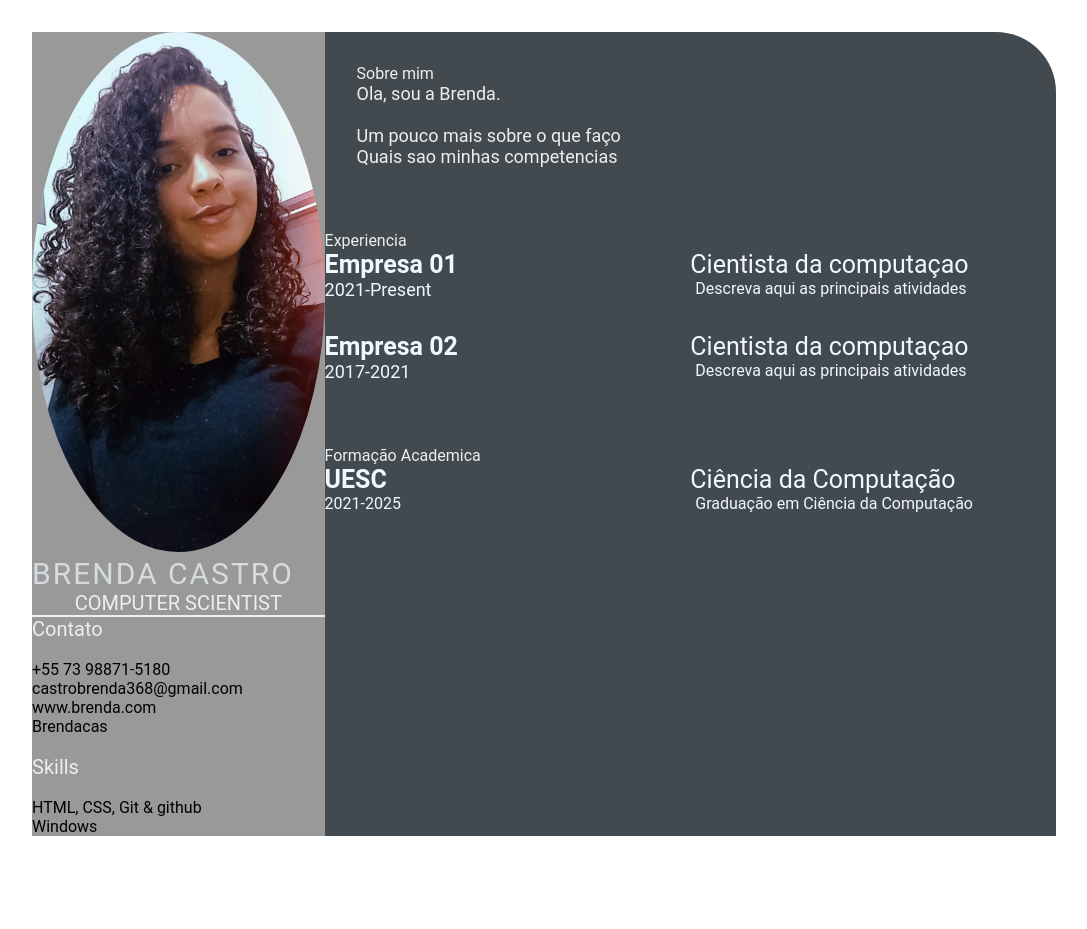
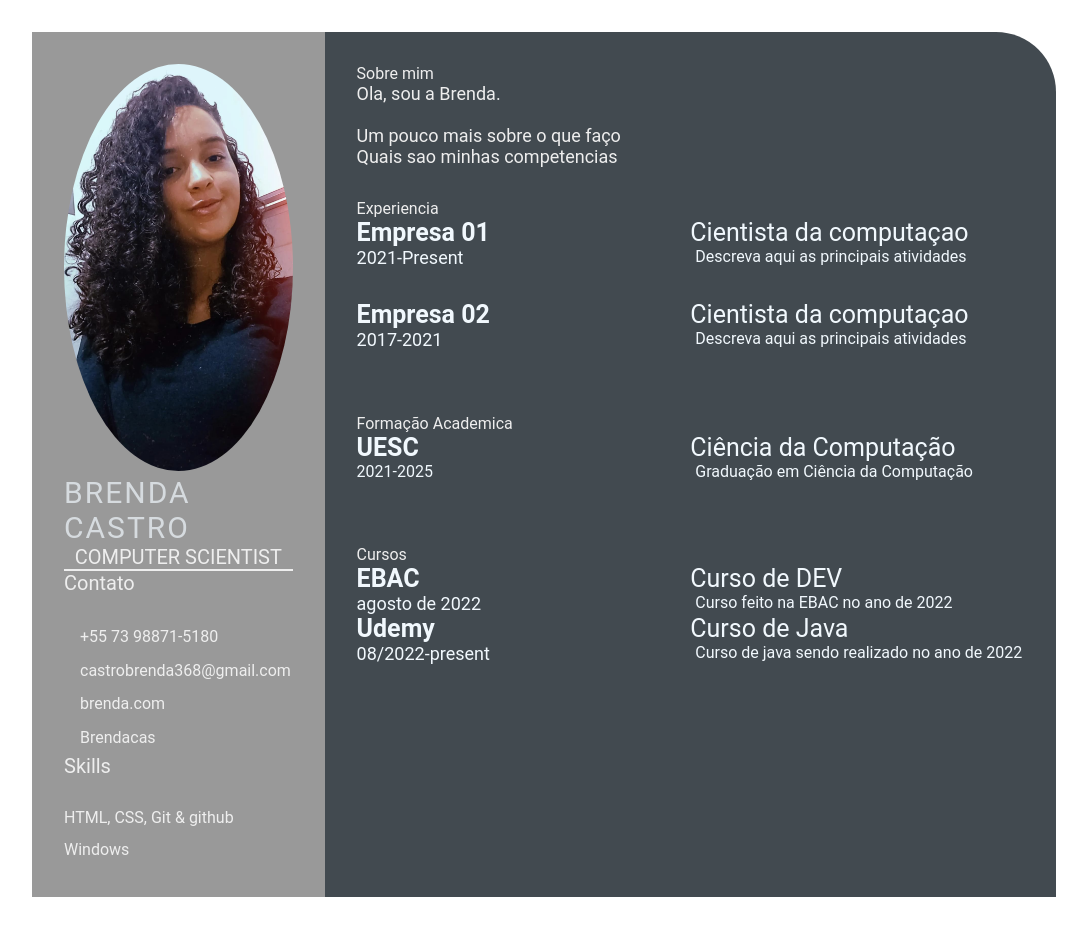
Before and after one commit to Brendacas/jornadadevweek.github.io, a plain HTML site: page index.html in a window 1280 px wide. Shown: the whole page, without its empty margins (96-1183 px from the left). Before the commit the page ends 868 px from the top, so only its background shows below. Drawn offline with Linux system fonts and the light colour scheme.

Commit message:
feature: add index.html

```diff
--- a/index.html
+++ b/index.html
@@ -7,33 +7,34 @@
     <meta name="viewport" content="width=device-width, initial-scale=1.0">
     <title>Brenda Castro</title>
 
+    <!-- Custom CSS-->
     <link rel="stylesheet" href="style.css">
 </head>
 
 <body>
     <main class="resume-contents">
         <section class="left-section">
-            <section class="left section-contents">
+            <div class="left-section-contents">
                 <div class="profile">
-                    <img class="profile-image" src="img/profile-image.jpeg" alt="profile image">
+                    <img class="profile-image" src="img/profile-image.jpeg" alt="Profile image">
                     <p class="name">Brenda Castro</p>
                     <p class="profession">computer scientist</p>
                 </div>
-                <div class="contact info">
+                <div class="contact-info">
                     <p class="left-title">Contato</p>
                     <ul>
-                        <br>
-                        <li> <i class="fa fa-phone"></i>+55 73 98871-5180</li>
-                        <li> <i class="fa fa-envelope"></i>castrobrenda368@gmail.com</li>
-                        <li> <i class="fa fa-globe"></i>www.brenda.com</li>
-                        <li> <i class="fa fa-github"></i>Brendacas</li>
-                        <br>
+                        <li><i class="fa fa-phone"></i>+55 73 98871-5180
+                        </li>
+                        <li><i class="fa fa-envelope"></i>castrobrenda368@gmail.com
+                        </li>
+                        <li><i class="fa fa-globe"></i>brenda.com
+                        </li>
+                        <li><i class="fa fa-github"></i>Brendacas
+                        </li>
                     </ul>
                 </div>
-                <div class="Skills">
+                <div class="skills">
                     <p class="left-title">Skills</p>
-                    <br>
-
                     <ul>
                         <li>
                             <p>HTML, CSS, Git & github</p>
@@ -43,8 +44,9 @@
                         </li>
                     </ul>
                 </div>
+            </div>
         </section>
-        </section>
+
         <section class="right-section">
             <div class="right-section-contents">
                 <section class="about gap">
@@ -55,7 +57,7 @@
                         <br> Quais sao minhas competencias
                     </p>
                 </section>
-            </div>
+
         <section class="experience gap">
             <div class="right-title">Experiencia</div>
             <div class="experience-contents">
@@ -88,7 +90,7 @@
             <div class="education-contents">
                 <div class="education-left">
                     <p class="education-school-name">UESC</p>
-                        <p class="education-time-period">2021-2025</p>
+                    <p class="education-time-name">2021-2025</p>
                 </div>
                 <div class="education-right">
                     <p class="education-subject">Ciência da Computação</p>
@@ -97,7 +99,31 @@
                     </p>
                 </div>
             </div>
-
+        </section>
+        <section class="awards gap">
+            <div class="right-title">Cursos</div>
+            <div class="awards-contents">
+                <div class="awards-left">
+                    <p class="awards-company-name">EBAC</p>
+                    <p class="awards-time-period">agosto de 2022</p>
+                </div>
+                <div class="awards-right">
+                    <p class="awards-name">Curso de DEV</p>
+                    <p class="awards-desc">
+                        Curso feito na EBAC no ano de 2022
+                    </p>
+                </div>
+                <div class="awards-left">
+                    <p class="awards-company-name">Udemy</p>
+                    <p class="awards-time-period">08/2022-present
+                </div>
+                <div class="awards-right">
+                    <p class="awards-name">Curso de Java</p>
+                    <p class="awards-desc">
+                        Curso de java sendo realizado no ano de 2022
+                    </p>
+                </div>
+            </div>
         </section>
         </section>
     </main>
```
Lines whose indentation alone changed are shown as unchanged.
